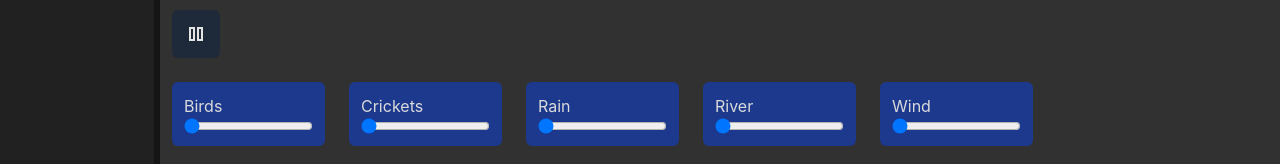
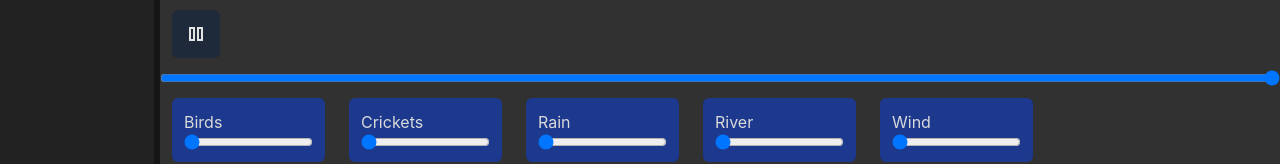
Before and after one commit to DoggCo/elev-dashboard, a React (Vite) app: page / in a window 1280 px wide. Shown: the part 574-738 px from the top of the page. Built offline with nearby package versions, Linux system fonts and the light colour scheme; no server answers.

Commit message:
sound files are now seperated, and can also have their own max volume

```diff
--- a/src/soundBoxes.jsx
+++ b/src/soundBoxes.jsx
@@ -1,41 +1,40 @@
 import { useContext, useEffect, useRef, useState } from "react";
 import SoundThing from "./Components/soundThing";
 import { SettingsList } from "./settingsList";
-import birds from "./assets/audio/birds.wav"
-import crickets from "./assets/audio/crickets.mp3"
-import rain from "./assets/audio/rain.mp3"
-import river from "./assets/audio/river.wav"
-import wind from "./assets/audio/wind.wav"
 import pause from "./assets/pause.svg"
 import play from "./assets/play.svg"
+import {sounds} from "./soundFiles"
 
 export default function SoundBoxes() {
   const { setIsPlaying, isPlaying } = useContext(SettingsList)
-  const sounds = [
-    { id: 1, label: "Birds", file: birds },
-    { id: 2, label: "Crickets", file: crickets },
-    { id: 3, label: "Rain", file: rain },
-    { id: 4, label: "River", file: river },
-    { id: 5, label: "Wind", file: wind },
-  ]
-  // TODOOOOOO!!! YAY!!! global volume slider somewhere, should it use localstorage? idfk.
+  const [ masterVol, setMasterVol ] = useState(1)
+
   return (
     <div className="flex flex-col">
       <button
         onClick={() => setIsPlaying(!isPlaying)}
         className="flex bg-gray-800 rounded-md hover:cursor-pointer w-fit p-3 m-3"
       ><img src={ isPlaying ? pause : play} /></button>
+      <input
+        id="master-volume"
+        type="range"
+        min="0"
+        max="1"
+        step="0.01"
+        value={masterVol}
+        onChange={(e) => setMasterVol(parseFloat(e.target.value))}
+      ></input>
       <div className="flex flex-wrap">
         {sounds.map((sound) => (
           <div key={sound.id} className="bg-blue-900 p-3 flex-col flex m-3 rounded-md">
-            <SoundDih label={sound.label} soundFile={sound.file} />
+            <SoundDih label={sound.label} soundFile={sound.file} masterVol={masterVol} max={sound.max} />
           </div>
         ))}
       </div>
     </div>
   )
 }
-function SoundDih({ label, soundFile }) {
+function SoundDih({ label, soundFile, masterVol, max }) {
   const { isPlaying } = useContext(SettingsList)
 
   const audioRef = useRef(new Audio(soundFile));
@@ -43,7 +42,7 @@ function SoundDih({ label, soundFile }) {
 
   useEffect(() => {
     const audio = audioRef.current;
-    audio.volume = vol;
+    audio.volume = (vol * max) * masterVol;
     audio.loop = true;
 
     if (vol > 0 && isPlaying) {
@@ -51,7 +50,7 @@ function SoundDih({ label, soundFile }) {
     } else {
       audio.pause()
     }
-  }, [vol, isPlaying])
+  }, [vol, isPlaying, masterVol])
   useEffect(() => {
     return () => {
       audioRef.current.pause();
--- /dev/null
+++ b/src/soundFiles.jsx
@@ -0,0 +1,15 @@
+import birds from "./assets/audio/birds.wav"
+import crickets from "./assets/audio/crickets.mp3"
+import rain from "./assets/audio/rain.mp3"
+import river from "./assets/audio/river.wav"
+import wind from "./assets/audio/wind.wav"
+
+export const sounds = [
+  // max is the maximum percentage volume from a file.
+  // audio levels must be normalized manually. get fucked chud.
+  { id: 1, label: "Birds", file: birds, max: 0.8 },
+  { id: 2, label: "Crickets", file: crickets, max: 1 },
+  { id: 3, label: "Rain", file: rain, max: 0.4 },
+  { id: 4, label: "River", file: river, max: 0.45 },
+  { id: 5, label: "Wind", file: wind, max: 0.4 },
+]
```
